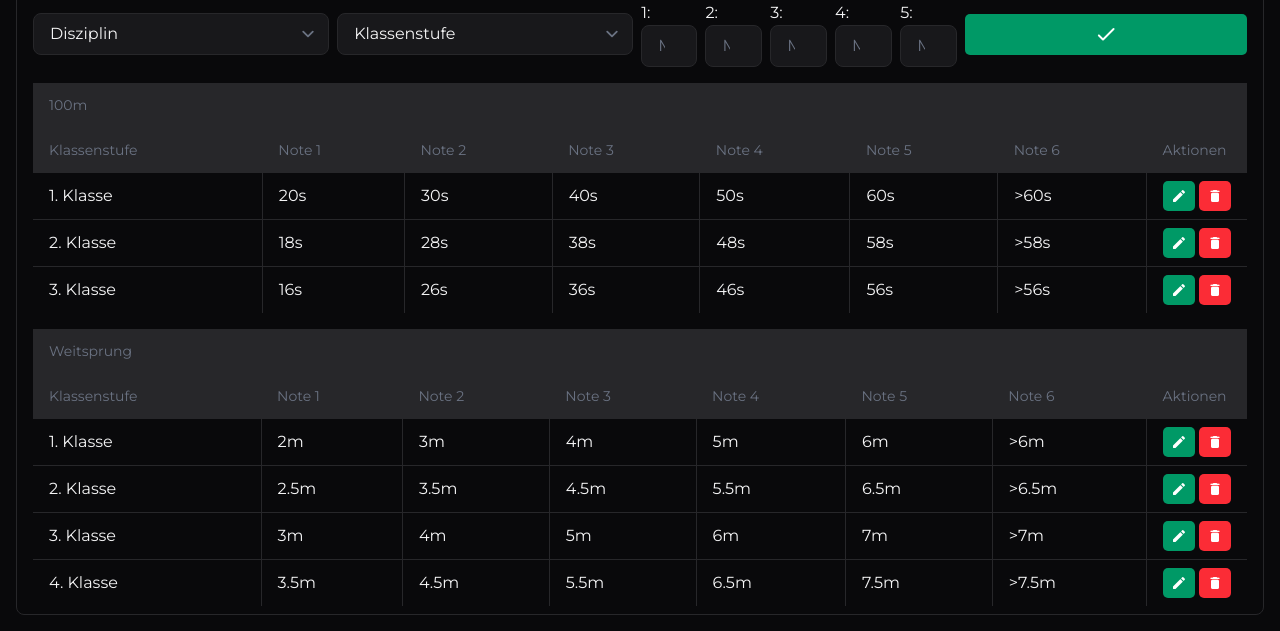
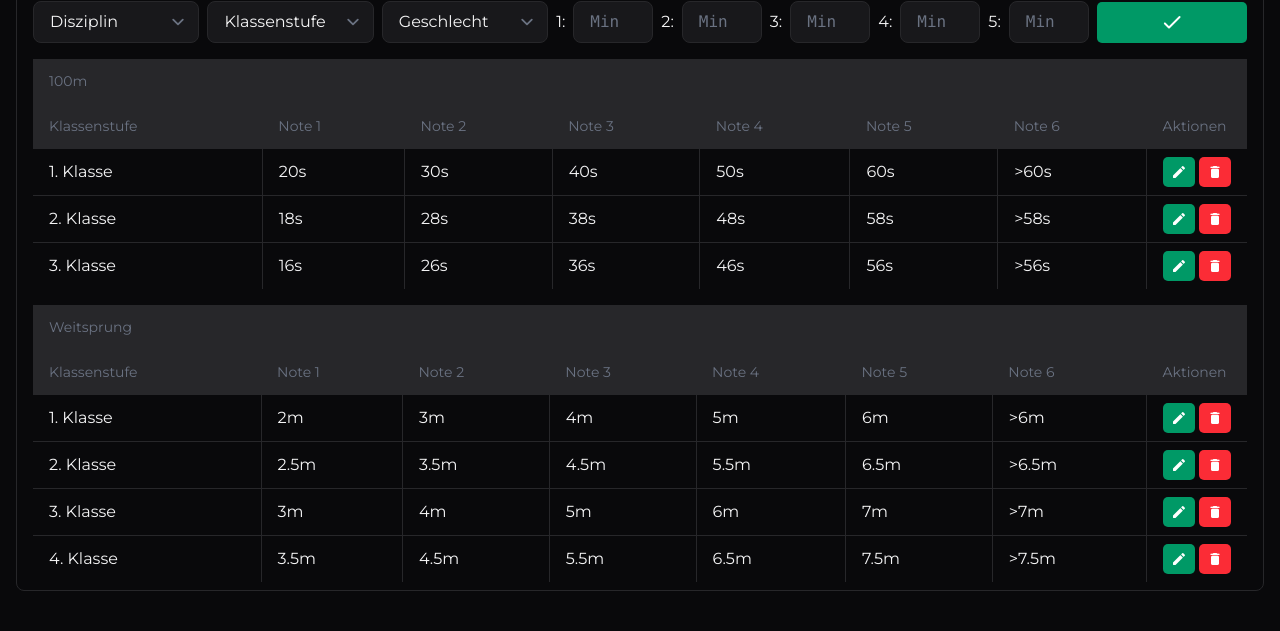
Before and after one commit to Evangelisches-Schulzentrum-Leipzig/sport-tournament-results, a website with bundled scripts: page central-disciplines.html in a window 1280 px wide. Shown: the part 496-1127 px from the top of the page. After the commit the page ends 1103 px from the top, so only its background shows below. Built offline with nearby package versions, Linux system fonts and the light colour scheme; no server answers.

Commit message:
Updated mark range inputs + styling

```diff
--- a/central-disciplines.html
+++ b/central-disciplines.html
@@ -110,25 +110,30 @@
                         <option value="1">1. Klasse</option>
                         <option value="2">2. Klasse</option>
                     </select>
+                    <select name="new-table-gender" id="new-table-gender">
+                        <option value="" disabled selected>Geschlecht</option>
+                        <option value="male">Jungen</option>
+                        <option value="female">Mädchen</option>
+                    </select>
                     <div>
                         <label>1:</label>
-                        <input type="number" name="new-table-min-1" id="new-table-min-1" placeholder="Min Wert" min="0">
+                        <input type="number" name="new-table-min-1" class="mark-input" id="new-table-min-1" placeholder="Min" min="0">
                     </div>
                     <div>
                         <label>2:</label>
-                        <input type="number" name="new-table-min-2" id="new-table-min-2" placeholder="Min Wert" min="0">
+                        <input type="number" name="new-table-min-2" class="mark-input" id="new-table-min-2" placeholder="Min" min="0">
                     </div>
                     <div>
                         <label>3:</label>
-                        <input type="number" name="new-table-min-3" id="new-table-min-3" placeholder="Min Wert" min="0">
+                        <input type="number" name="new-table-min-3" class="mark-input" id="new-table-min-3" placeholder="Min" min="0">
                     </div>
                     <div>
                         <label>4:</label>
-                        <input type="number" name="new-table-min-4" id="new-table-min-4" placeholder="Min Wert" min="0">
+                        <input type="number" name="new-table-min-4" class="mark-input" id="new-table-min-4" placeholder="Min" min="0">
                     </div>
                     <div>
                         <label>5:</label>
-                        <input type="number" name="new-table-min-5" id="new-table-min-5" placeholder="Min Wert" min="0">
+                        <input type="number" name="new-table-min-5" class="mark-input" id="new-table-min-5" placeholder="Min" min="0">
                     </div>
                     <button id="add-table-btn" class="material-icons-round">check</button>
                 </div>
--- a/css/main.css
+++ b/css/main.css
@@ -234,6 +234,18 @@ div#nav-bar div#sync-state-con span#last-sync-event {
     @apply w-5 h-5 rounded-xs bg-surface-background border border-border px-2 py-1;
 }
 .sub-con .sub-con-input-row > div:has(input[type="checkbox"]) label {
+    @apply text-nowrap;
+}
+.sub-con .sub-con-input-row > div:has(input[type="checkbox"]) label:hover {
+    @apply cursor-pointer;
+}
+.sub-con .sub-con-input-row > div:has(input.mark-input) {
+    @apply flex items-center gap-2 w-fit;
+}
+.sub-con .sub-con-input-row > div:has(input.mark-input) input.mark-input {
+    @apply w-20 font-mono;
+}
+.sub-con .sub-con-input-row > div:has(input.mark-input) label {
     @apply text-nowrap;
 }
 .sub-con .sub-con-input-row button {
```
Also changed, not shown: css/css.css.
